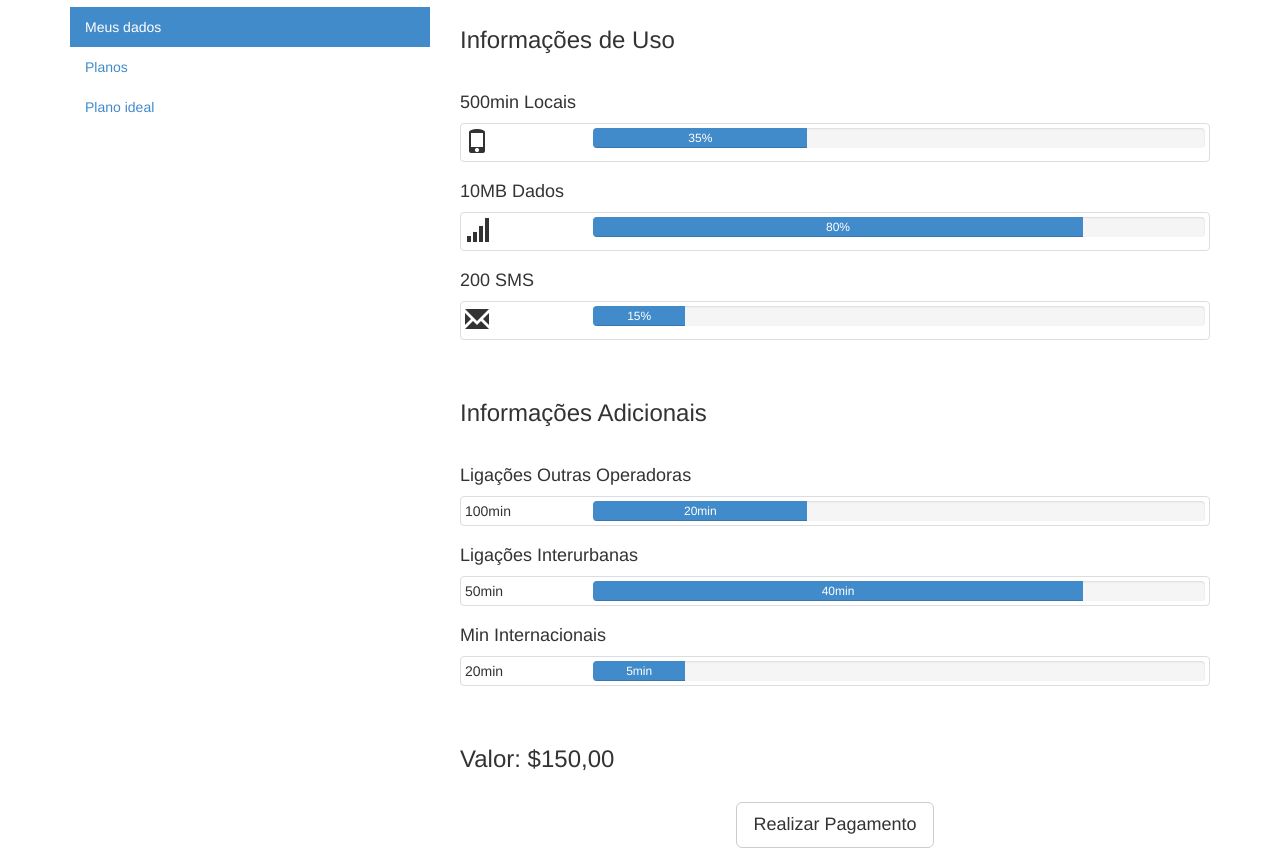
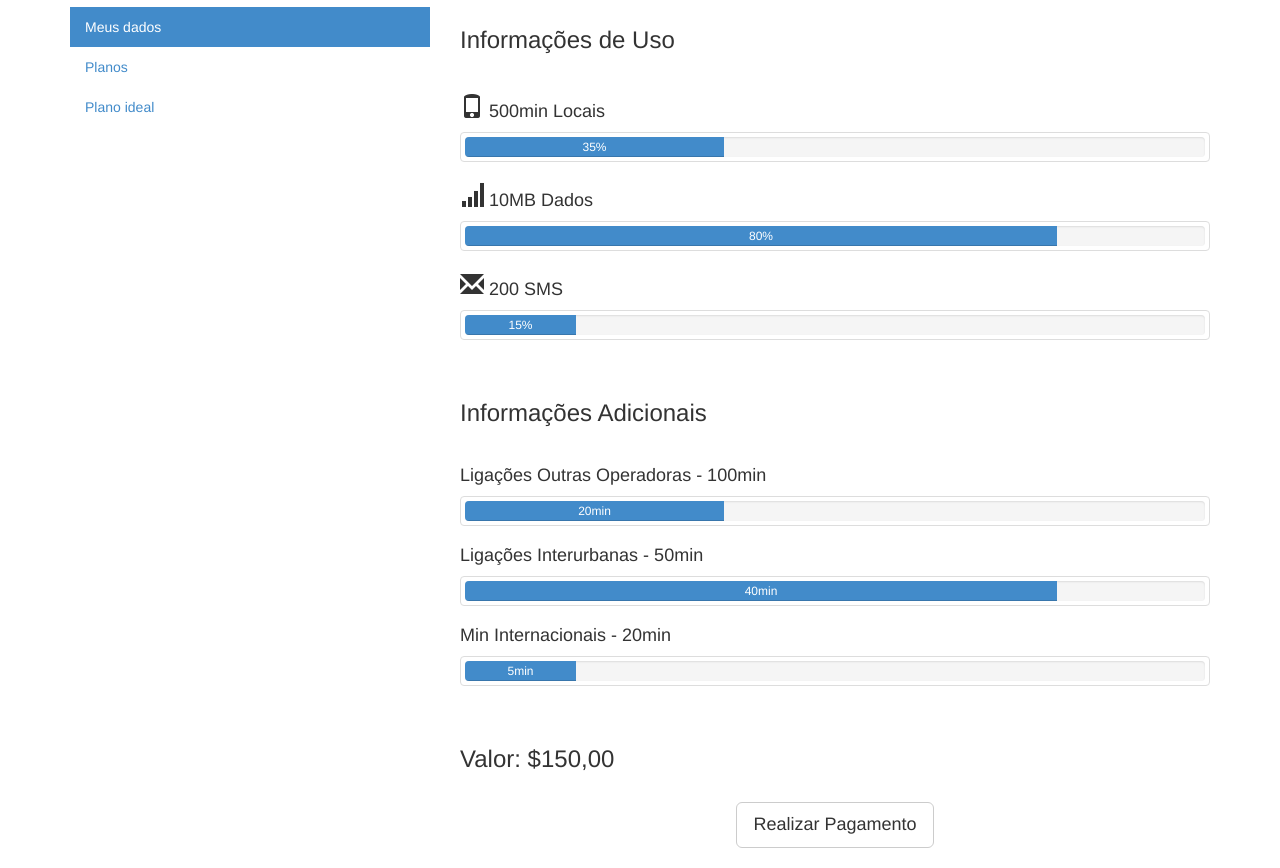
Before and after one commit to MartinsTiago/i9day-Algar, a plain HTML site: page www/index.html in a window 1280 px wide. Shown: the part 53-921 px from the top of the page. Drawn offline with nearby package versions, Linux system fonts and the light colour scheme.

Commit message:
refactor

```diff
--- a/www/index.html
+++ b/www/index.html
@@ -43,48 +43,27 @@
             <div class="col-xs-8">
                 <h3>Informações de Uso</h3>
                 <br>
-                <h4>500min Locais</h4>
+                <h4><span class="glyphicon glyphicon-phone"></span> 500min Locais</h4>
                 <div class="thumbnail">
-                    <div class="row">
-                        <div class="col-xs-2">
-                            <span class="glyphicon glyphicon-phone"></span>
-                        </div>
-                        <div class="col-xs-10">
                     <div class="progress">
                         <div class="progress-bar" role="progressbar" aria-valuenow="60" aria-valuemin="0" aria-valuemax="100" style="width: 35%;">
                             35%
                         </div>
                     </div>
                 </div>
-                    </div>
-                </div>
-                <h4>10MB Dados</h4>
+                <h4><span class="glyphicon glyphicon-signal"></span> 10MB Dados</h4>
                 <div class="thumbnail">
-                    <div class="row">
-                        <div class="col-xs-2">
-                            <span class="glyphicon glyphicon-signal"></span>
-                        </div>
-                        <div class="col-xs-10">
                     <div class="progress">
                         <div class="progress-bar" role="progressbar" aria-valuenow="60" aria-valuemin="0" aria-valuemax="100" style="width: 80%;">
                             80%
                         </div>
                     </div>
                 </div>
-                    </div>
-                </div>
-                <h4>200 SMS</h4>
+                <h4><span class="glyphicon glyphicon-envelope"></span> 200 SMS</h4>
                 <div class="thumbnail">
-                    <div class="row">
-                        <div class="col-xs-2">
-                            <span class="glyphicon glyphicon-envelope"></span>
-                        </div>
-                        <div class="col-xs-10">
                     <div class="progress">
                         <div class="progress-bar" role="progressbar" aria-valuenow="60" aria-valuemin="0" aria-valuemax="100" style="width: 15%;">
                             15%
-                                </div>
-                            </div>
                         </div>
                     </div>
                 </div>
@@ -92,48 +71,27 @@
                 <br>
                 <h3>Informações Adicionais</h3>
                 <br>
-                <h4>Ligações Outras Operadoras</h4>
+                <h4>Ligações Outras Operadoras - 100min</h4>
                 <div class="thumbnail">
-                    <div class="row">
-                        <div class="col-xs-2">
-                            <span>100min</span>
-                        </div>
-                        <div class="col-xs-10">
                     <div class="progress">
                         <div class="progress-bar" role="progressbar" aria-valuenow="60" aria-valuemin="0" aria-valuemax="100" style="width: 35%;">
                             20min
                         </div>
                     </div>
                 </div>
-                    </div>
-                </div>
-                <h4>Ligações Interurbanas</h4>
+                <h4>Ligações Interurbanas - 50min</h4>
                 <div class="thumbnail">
-                    <div class="row">
-                        <div class="col-xs-2">
-                            <span>50min</span>
-                        </div>
-                        <div class="col-xs-10">
                     <div class="progress">
                         <div class="progress-bar" role="progressbar" aria-valuenow="60" aria-valuemin="0" aria-valuemax="100" style="width: 80%;">
                             40min
                         </div>
                     </div>
                 </div>
-                    </div>
-                </div>
-                <h4>Min Internacionais</h4>
+                <h4>Min Internacionais - 20min</h4>
                 <div class="thumbnail">
-                    <div class="row">
-                        <div class="col-xs-2">
-                            <span >20min</span>
-                        </div>
-                        <div class="col-xs-10">
                     <div class="progress">
                         <div class="progress-bar" role="progressbar" aria-valuenow="60" aria-valuemin="0" aria-valuemax="100" style="width: 15%;">
                             5min
-                                </div>
-                            </div>
                         </div>
                     </div>
                 </div>
```
Lines whose indentation alone changed are shown as unchanged.
